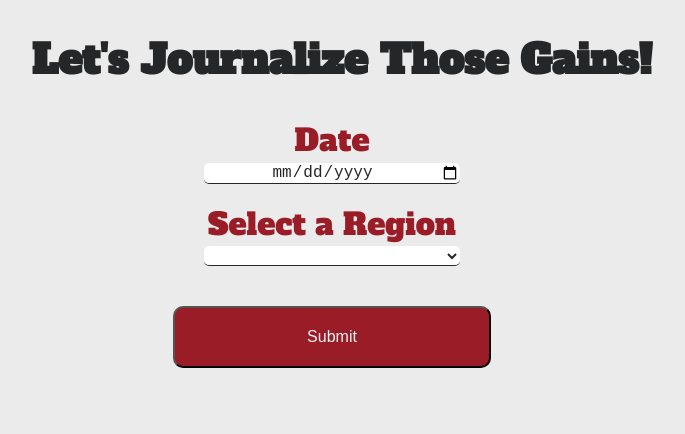
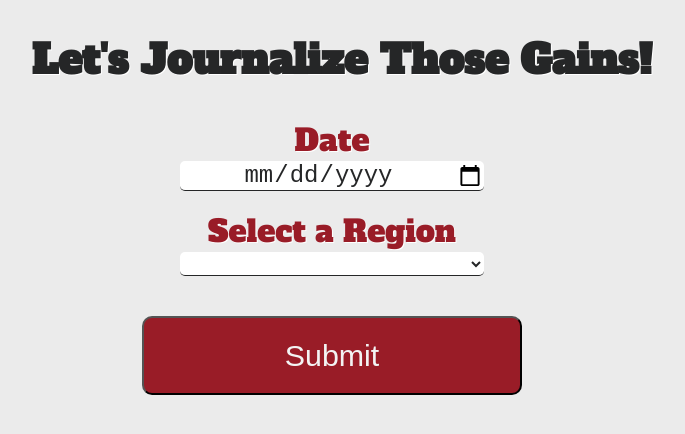
Before and after one commit to Weight-Lifting-Journal-Tattoine/FrontEnd, a React (Create React App) app: page /newjournal/1 in a window 1280 px wide. Shown: the top 434 px of the page, without its empty margins (308-993 px from the left). Built offline with nearby package versions, Linux system fonts and the light colour scheme.

Commit message:
Styling fields

```diff
--- a/src/App.css
+++ b/src/App.css
@@ -13,7 +13,7 @@
   border-radius: 5px;
   outline: none;
   color: #252627;
-  font-size: 1rem;
+  font-size: 1.5rem;
   margin-bottom: 20px;
 }
 
@@ -26,6 +26,6 @@
   border-radius: 5px;
   outline: none;
   color: #252627;
-  font-size: 1rem;
+  font-size: 1.2rem;
   margin-bottom: 20px;
 }
--- a/src/components/auth/Login.js
+++ b/src/components/auth/Login.js
@@ -100,6 +100,7 @@ const UserNamePasswordLabel = styled.label`
   color: #252627;
   font-size: 2rem;
   font-family: "Alfa Slab One", cursive;
+  text-shadow: #ffffff 1px 1px 0;
   padding: 10px 0;
 `
 
--- a/src/components/auth/Register.js
+++ b/src/components/auth/Register.js
@@ -121,6 +121,7 @@ const UserNamePasswordLabel = styled.label`
   font-size: 2rem;
   font-family: "Alfa Slab One", cursive;
   padding: 10px 0;
+  text-shadow: #ffffff 1px 1px 0;
 `
 
 const Container = styled.div`
--- a/src/components/journals/CreateJournal.js
+++ b/src/components/journals/CreateJournal.js
@@ -36,6 +36,7 @@ const CreateJournal = props => {
         <form onSubmit={handleSubmit}>
 
         <Date>Date</Date>
+        <label>
           <input
             className="date"
             type="date"
@@ -44,7 +45,7 @@ const CreateJournal = props => {
             placeholder="mm/dd/yyyy"
             onChange={inputHandler}
           />
-
+        </label>
 
           <label>
             <Date>Select a Region</Date>
@@ -72,7 +73,7 @@ export default CreateJournal;
 const Title = styled.h2`
   color: #252627;
   font-size: 2.5rem;
-  text-shadow: #ebebeb 1px 1px 0;
+  text-shadow: #ffffff 1px 1px 0;
   font-family: "Alfa Slab One", cursive;
   width: 100%;
   display: flex;
@@ -83,7 +84,7 @@ const Title = styled.h2`
 }
 `
 const Date = styled.div`
-  text-shadow: #ebebeb 1px 1px 0;
+  text-shadow: #ffffff 1px 1px 0;
   font-family: "Alfa Slab One", cursive;
   font-size: 1.9rem;
   color:#991c27;
@@ -105,6 +106,6 @@ const ButtonStyle = styled.button`
   width:100%;
   border-radius: 10px;
   color: #f3f3f3;
-  font-size: 1rem;
+  font-size: 1.9rem;
   transition: 1s;
 `
--- a/src/styled/DashStyles.js
+++ b/src/styled/DashStyles.js
@@ -13,7 +13,7 @@ export const Header = styled.div`
 export const Logo = styled.div`
   color: #252627;
   font-size: 2.5rem;
-  text-shadow: #ebebeb 1px 1px 0;
+  text-shadow: #ffffff 1px 1px 0;
   font-family: "Alfa Slab One", cursive;
   width: 100%;
   display: flex;
```
